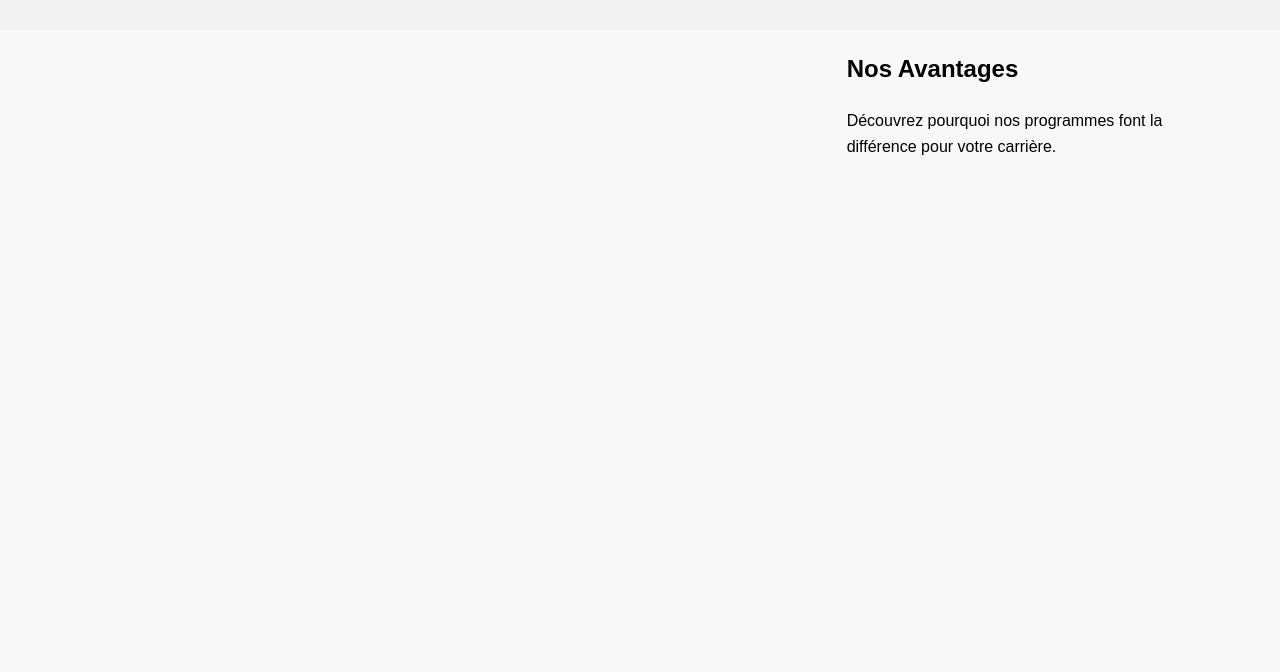
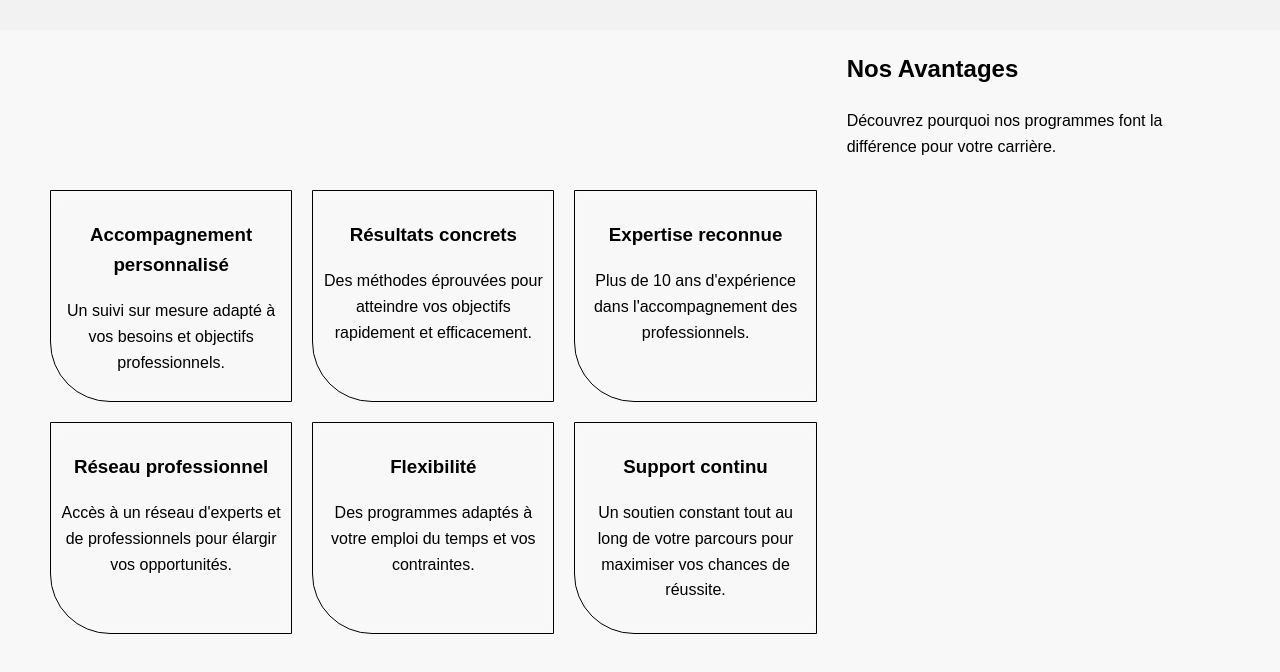
Before and after one commit to PierreSarciat/accompagnement-professionnel, a React (Vite) app: page / in a window 1280 px wide. Shown: the part 1650-2322 px from the top of the page. Built offline with nearby package versions, Linux system fonts and the light colour scheme.

Commit message:
animation benefits

```diff
--- a/src/styles/animations.scss
+++ b/src/styles/animations.scss
@@ -34,6 +34,22 @@
     }
 }
 
+
+@keyframes slideDown {
+  from {
+    opacity: 0;
+    transform: translateY(-40px);
+  }
+  to {
+    opacity: 1;
+    transform: translateY(0);
+  }
+}
+
+.animation-slide-down {
+  animation: slideDown 0.6s ease-out forwards;
+}
+
 .animation-slide-up {
   animation: slideUp 0.5s ease-out forwards;
 }
```
